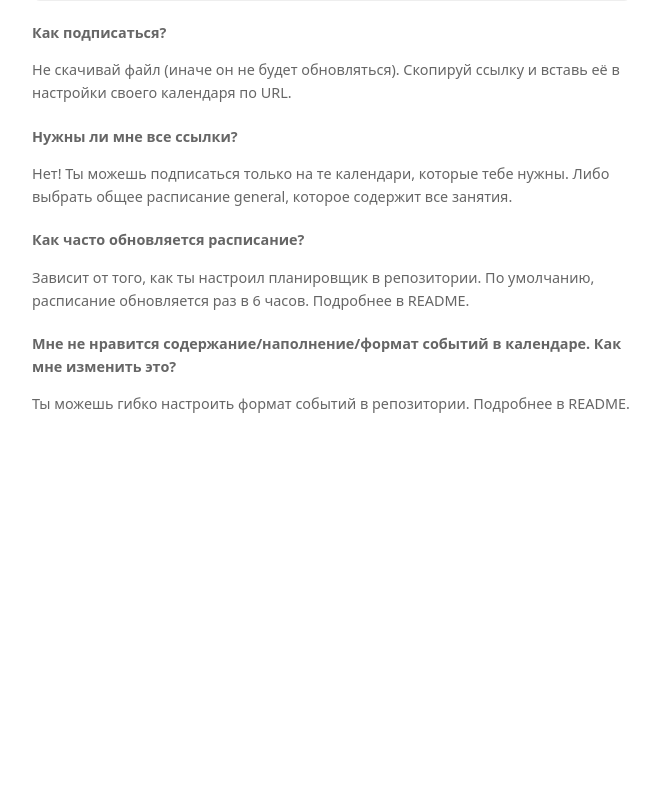
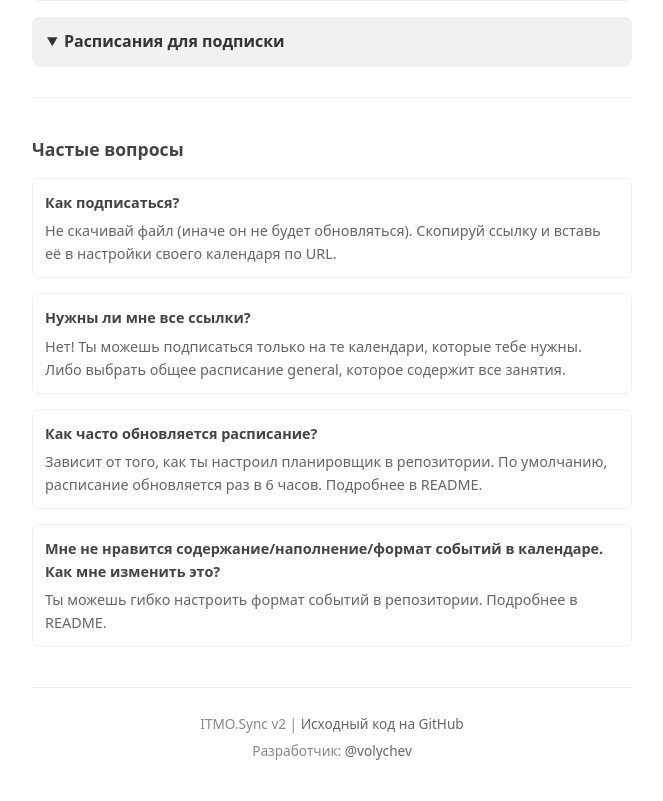
Before and after one commit to volychev/itmo-schedule-serverless, a Python web app: template src/itmosync/templates/index.html in a window 1280 px wide. Shown: the part 262-1063 px from the top of the page, without its empty margins (308-971 px from the left). Before the commit the page ends 675 px from the top, so only its background shows below. Run offline with Jinja, Linux system fonts and the light colour scheme; the template is opened without the code that fills it, so the values that code supplies are empty.

Commit message:
feat: redesign HTML template with collapsible schedules, copy buttons, and footer

```diff
--- a/src/itmosync/templates/index.html
+++ b/src/itmosync/templates/index.html
@@ -9,46 +9,93 @@
         a { color: #0056b3; text-decoration: none; font-weight: 500; }
         a:hover { text-decoration: underline; }
         ul { list-style-type: none; padding: 0; }
-        li { background: #f9f9f9; margin-bottom: 10px; padding: 15px; border-radius: 8px; border: 1px solid #eee; }
-        .help { font-size: 0.9em; color: #666; margin-top: 20px; }
+        li { background: #f9f9f9; margin-bottom: 10px; padding: 15px; border-radius: 8px; border: 1px solid #eee; display: flex; align-items: center; justify-content: space-between; flex-wrap: wrap; gap: 10px; }
+        .schedule-info { flex-grow: 1; }
+        .help-container { margin-top: 30px; border-top: 1px solid #eee; padding-top: 20px; }
+        .help { font-size: 0.9em; color: #666; margin-bottom: 15px; background: #fdfdfd; padding: 12px; border-radius: 6px; border: 1px solid #f0f0f0; }
+        .help strong { display: block; margin-bottom: 5px; color: #444; }
+        .copy-btn { background: #0056b3; color: white; border: none; padding: 6px 12px; border-radius: 4px; cursor: pointer; font-size: 0.9em; transition: background 0.2s; white-space: nowrap; }
+        .copy-btn:hover { background: #004494; }
+        .copy-btn.copied { background: #28a745; }
+        details { margin-bottom: 20px; }
+        details summary { cursor: pointer; font-weight: 600; margin-bottom: 15px; padding: 12px 15px; background: #f1f1f1; border-radius: 8px; user-select: none; }
+        details summary:hover { background: #e9e9e9; }
+        .footer { margin-top: 40px; padding-top: 20px; border-top: 1px solid #eee; text-align: center; font-size: 0.85em; color: #888; }
+        .footer p { margin: 5px 0; }
+        .footer a { color: #666; }
+        .footer a:hover { color: #0056b3; }
     </style>
 </head>
 <body>
     <h1>Расписание ИТМО</h1>
     <p>Твои персональные ссылки для подписки на iCalendar. Скопируй нужные ссылки и добавь их в свой календарь.</p>
+
     <p style="background: #f9f9f9; padding: 15px; border-radius: 8px; border: 1px solid #eee;">
         <strong>📅 Период:</strong> с {{ start_date }} по {{ end_date }}<br>
         <strong>🔄 Последнее обновление:</strong> {{ last_updated }}
     </p>
 
+    <details open>
+        <summary>Расписания для подписки</summary>
         <ul>
             {% for file in files %}
             <li>
+                <div class="schedule-info">
                     {{ file.emoji }} <strong>{{ file.name }}</strong>:
                     <a href="./{{ file.filename }}">{{ file.filename }}</a>
-            <em>(Занятий: {{ file.count }})</em>
+                    <br>
+                    <em style="font-size: 0.85em; color: #666;">(Занятий: {{ file.count }})</em>
+                </div>
+                <button class="copy-btn" data-file="{{ file.filename }}">Скопировать ссылку</button>
             </li>
             {% endfor %}
         </ul>
+    </details>
 
+    <div class="help-container">
+        <h3 style="margin-bottom: 15px; font-size: 1.1em; color: #444;">Частые вопросы</h3>
         <div class="help">
-        <p><strong>Как подписаться?</strong></p>
-        <p>Не скачивай файл (иначе он не будет обновляться). Скопируй ссылку и вставь её в настройки своего календаря по URL.</p>
+            <strong>Как подписаться?</strong>
+            Не скачивай файл (иначе он не будет обновляться). Скопируй ссылку и вставь её в настройки своего календаря по URL.
         </div>
 
         <div class="help">
-        <p><strong>Нужны ли мне все ссылки?</strong></p>
-        <p>Нет! Ты можешь подписаться только на те календари, которые тебе нужны. Либо выбрать общее расписание general, которое содержит все занятия.</p>
+            <strong>Нужны ли мне все ссылки?</strong>
+            Нет! Ты можешь подписаться только на те календари, которые тебе нужны. Либо выбрать общее расписание general, которое содержит все занятия.
         </div>
 
         <div class="help">
-        <p><strong>Как часто обновляется расписание?</strong></p>
-        <p>Зависит от того, как ты настроил планировщик в репозитории. По умолчанию, расписание обновляется раз в 6 часов. Подробнее в README.</p>
+            <strong>Как часто обновляется расписание?</strong>
+            Зависит от того, как ты настроил планировщик в репозитории. По умолчанию, расписание обновляется раз в 6 часов. Подробнее в README.
         </div>
 
         <div class="help">
-        <p><strong>Мне не нравится содержание/наполнение/формат событий в календаре. Как мне изменить это?</strong></p>
-        <p>Ты можешь гибко настроить формат событий в репозитории. Подробнее в README.</p>
+            <strong>Мне не нравится содержание/наполнение/формат событий в календаре. Как мне изменить это?</strong>
+            Ты можешь гибко настроить формат событий в репозитории. Подробнее в README.
         </div>
+    </div>
+
+    <div class="footer">
+        <p>ITMO.Sync v2 | <a href="https://github.com/volychev/itmo-schedule-serverless" target="_blank" rel="noopener noreferrer">Исходный код на GitHub</a></p>
+        <p>Разработчик: <a href="https://telegram.me/volychev" target="_blank" rel="noopener noreferrer">@volychev</a></p>
+    </div>
+
+    <script>
+        document.querySelectorAll('.copy-btn').forEach(btn => {
+            btn.addEventListener('click', () => {
+                const filename = btn.getAttribute('data-file');
+                const url = new URL(filename, window.location.href).href;
+                navigator.clipboard.writeText(url).then(() => {
+                    const originalText = btn.innerText;
+                    btn.innerText = 'Скопировано!';
+                    btn.classList.add('copied');
+                    setTimeout(() => {
+                        btn.innerText = originalText;
+                        btn.classList.remove('copied');
+                    }, 2000);
+                });
+            });
+        });
+    </script>
 </body>
 </html>
```
Lines whose indentation alone changed are shown as unchanged.
